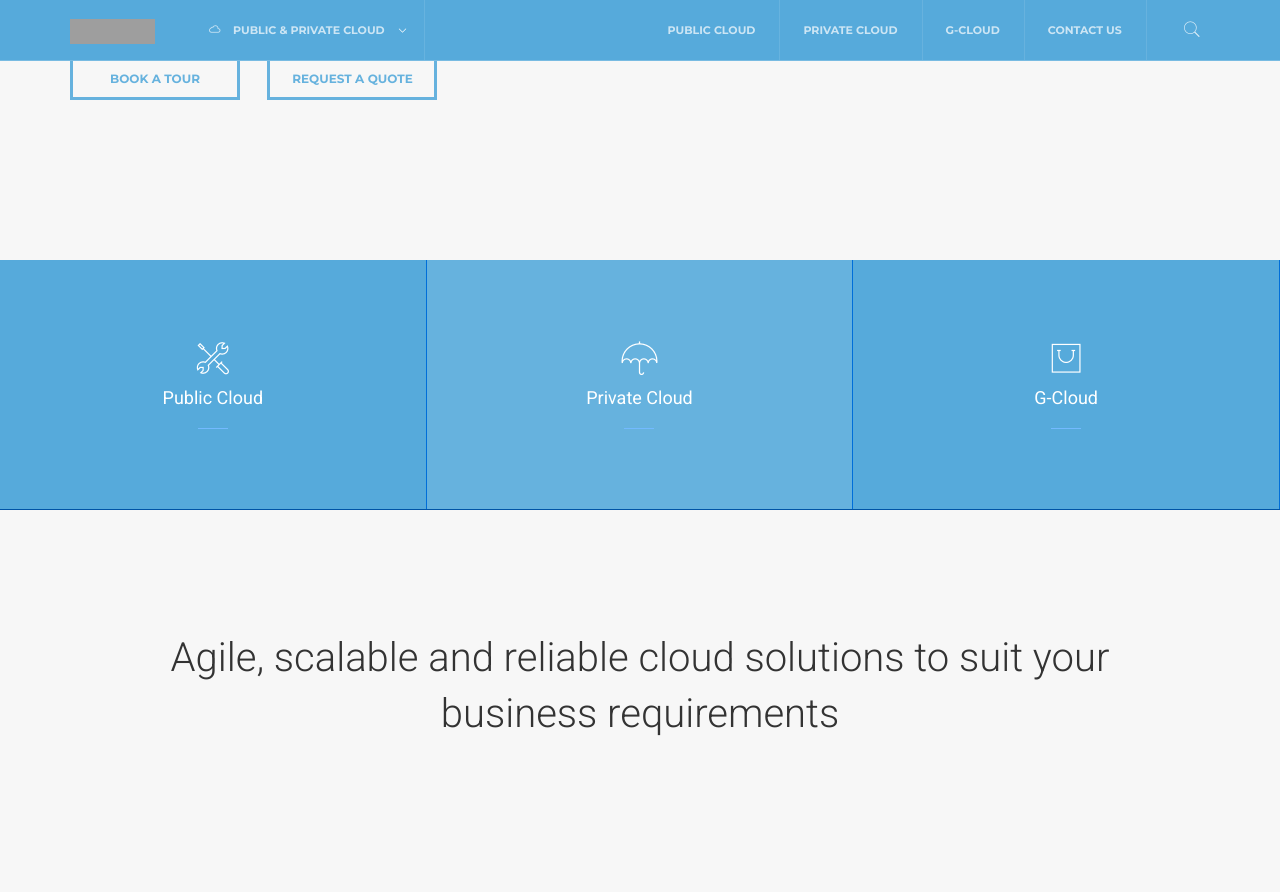
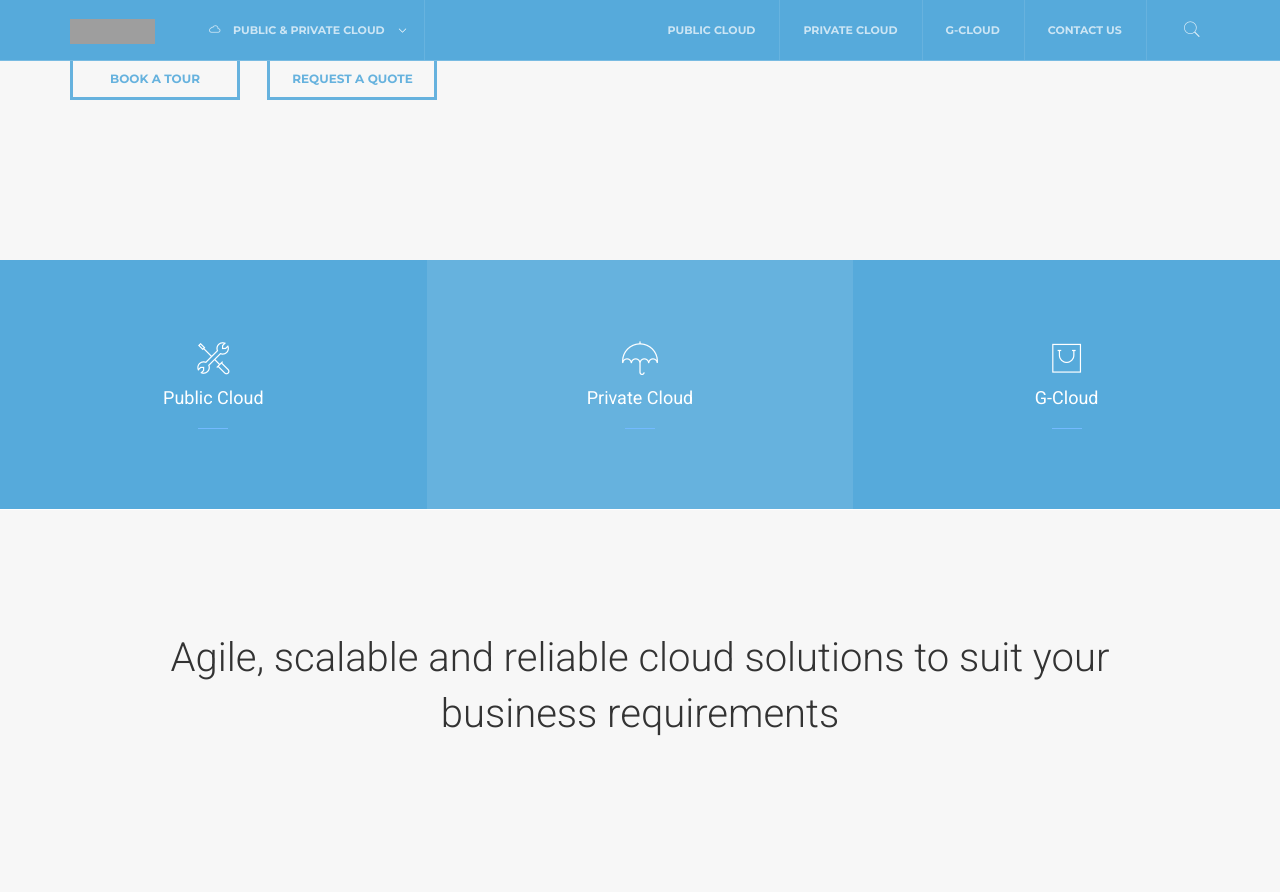
Before and after one commit to niksimms/coreix.github.io, a Jekyll site: the page built from cloud/index.html, in a window 1280 px wide and 1400 px high, scrolled down 541 px. Shown: the top 892 px of the window. Built offline with Jekyll 4.4.1, drawn with Linux system fonts in a browser that asks for light colours; grey boxes are pictures that could not be loaded.

Commit message:
Update public-and-private-cloud.css

```diff
--- a/css/public-and-private-cloud.css
+++ b/css/public-and-private-cloud.css
@@ -17,3 +17,14 @@
 .pricing-table-2 {
   border: 1px solid #ffffff;
 }
+.fullwidth-feature .top {
+  border-right: 0px solid #006ed9;
+}
+.fullwidth-features {
+  padding: 0px;
+  background: #ffffff !important;
+  position: relative;
+  overflow: visible;
+  min-height: 250px;
+  padding-bottom: 200px;
+}
```
